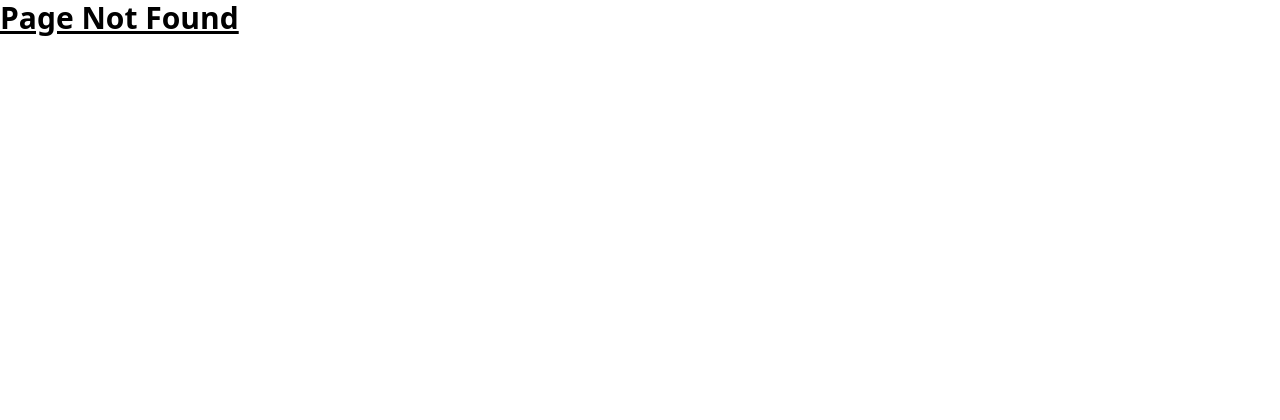
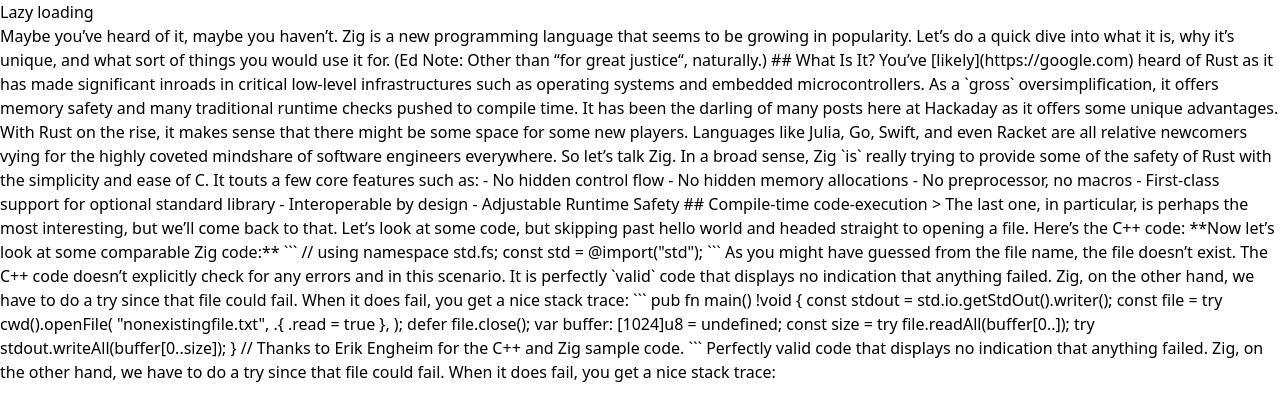
Before and after one commit to oyeyipo45/micro-forum, a Next.js app: page /blogs/clever-lazy-loading-for-javascript in a window 1280 px wide. Before the commit this address had no page. Shown: the top 420 px of the page. Built offline with nearby package versions, Linux system fonts and the light colour scheme.

Commit message:
render static content on sisngle page

```diff
--- a/components/BlogCard.tsx
+++ b/components/BlogCard.tsx
@@ -1,17 +1,21 @@
+import Link from 'next/link';
 import { FC } from 'react';
 
 interface Props {
   title: string;
   description: string;
+  slug: string;
 }
 
-const BlogCard: FC<Props> = ({ title, description }): JSX.Element => {
-  return (
-    <div className='bg-green-400 p-2 rounded-md'>
-      <h1 className='text-3xl font-semibold pb-2'>{title} </h1>
-      <p className='text-gray-500'>{description}</p>
-    </div>
-  );
+const BlogCard: FC<Props> = ({ title, description, slug }): JSX.Element => {
+    return (
+      <div className='bg-blue-300 p-2 rounded-md cursor-pointer'>
+        <Link href={`/blogs/${slug}`}>
+          <h1 className='text-3xl font-semibold pb-2'>{title} </h1>
+          <p className='text-gray-500'>{description}</p>
+        </Link>
+      </div>
+    );
 };
 
 export default BlogCard;
--- a/pages/blogs.tsx
+++ b/pages/blogs.tsx
@@ -1,6 +1,5 @@
 import BlogCard from '@/components/BlogCard';
 import { InferGetStaticPropsType, NextPage } from 'next';
-
 
 interface postsResponse {
   posts: {
@@ -10,8 +9,6 @@
   }[];
 }
 
-
-
 export const getStaticProps = async () => {
   const { posts }: postsResponse = await fetch('http://localhost:3000//api/posts').then((data) => data.json());
 
@@ -20,18 +17,15 @@
 
 type Props = InferGetStaticPropsType<typeof getStaticProps>;
 
-
 const Blogs: NextPage<Props> = ({ posts }) => {
   return (
-    <div className=' max-w-3xl mx-auto p-5 space-y-5'>
-      {posts &&
-        posts.map((post) => {
-          return <BlogCard key={post.title} title={post.title} description={post.meta} />;
-        })}
+    <div className='max-w-3xl mx-auto p-5 space-y-5'>
+      {posts.map((post) => (
+        <BlogCard key={post.slug} title={post.title} description={post.meta} slug={post.slug} />
+      ))}
     </div>
   );
 };
 
 
-
 export default Blogs;
--- /dev/null
+++ b/pages/blogs/[postSlug].tsx
@@ -0,0 +1,63 @@
+import { GetStaticPaths, GetStaticProps } from 'next';
+import path from 'path';
+import { FC } from 'react';
+import fs from 'fs';
+import matter from 'gray-matter';
+
+interface Props {
+  post: {
+    title: string;
+    content: string;
+  };
+}
+
+const SinglePage: FC<Props> = (props): JSX.Element => {
+  return (
+    <div>
+      <h1>{props.post.title}</h1>
+      <p>{props.post.content}</p>
+    </div>
+  );
+};
+
+export const getStaticPaths: GetStaticPaths = () => {
+  const findFolder = path.join(process.cwd(), 'posts');
+  const posts = fs.readdirSync(findFolder);
+  const paths = posts.map((filename) => {
+    const filePathToRead = path.join(process.cwd(), 'posts/' + filename);
+    const content = fs.readFileSync(filePathToRead, { encoding: 'utf-8' });
+
+    return {
+      params: {
+        postSlug: matter(content).data.slug,
+      },
+    };
+  });
+
+  return {
+    paths,
+    fallback: false,
+  };
+};
+
+export const getStaticProps: GetStaticProps = (context) => {
+  console.log(context);
+  const { params } = context;
+  const { postSlug } = params as any;
+
+  const filePathToRead = path.join(process.cwd(), `posts/${postSlug}.md`);
+  const fileContent = fs.readFileSync(filePathToRead, { encoding: 'utf-8' });
+
+  const { content, data } = matter(fileContent);
+
+  return {
+    props: {
+      post: {
+        content,
+        title: data.title,
+      },
+    },
+  };
+};
+
+export default SinglePage;
```
